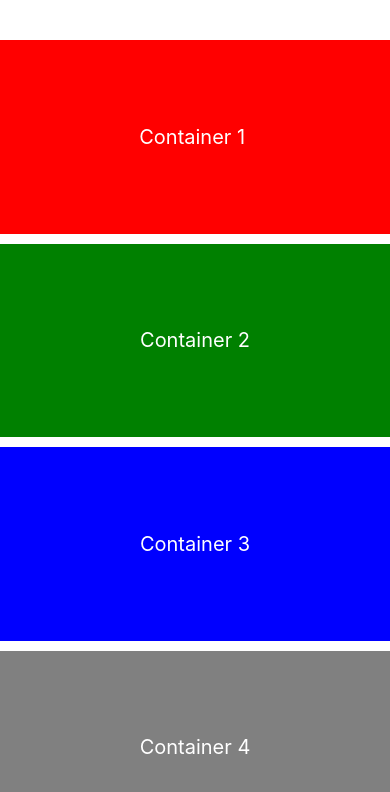
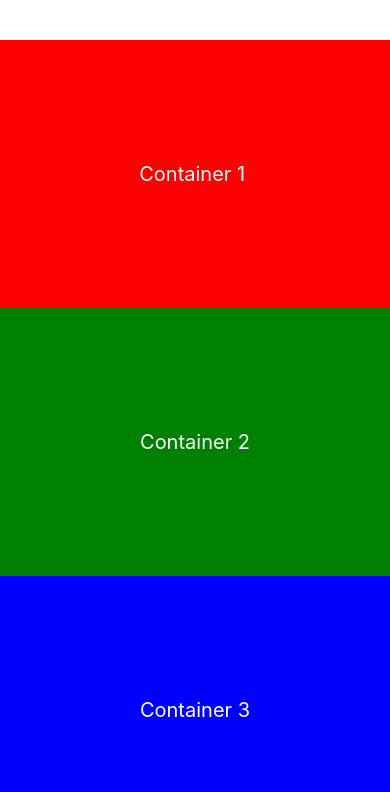
Before and after one commit to adnanDevelop/first-native-app, a React Native app: screen / in a window 390 px wide. Shown: the top 792 px of the page. Built offline with nearby package versions, Linux system fonts and the light colour scheme.

Commit message:
also learned about flex direction in mobile

```diff
--- a/App.jsx
+++ b/App.jsx
@@ -16,9 +16,9 @@ const App = () => {
       <View style={styles.subChildThree}>
         <Text style={{ color: "white", fontSize: 20 }}>Container 3</Text>
       </View>
-      <View style={styles.subChildFour}>
+      {/* <View style={styles.subChildFour}>
         <Text style={{ color: "white", fontSize: 20 }}>Container 4</Text>
-      </View>
+      </View> */}
     </View>
   );
 };
@@ -29,7 +29,9 @@ const styles = StyleSheet.create({
   container: {
     marginTop: 40,
     flex: 1,
-    gap: 10,
+    // flexDirection: "row",
+    overflowX: "scroll",
+    width: "100%",
   },
   subChildOne: {
     flex: 1,
```
